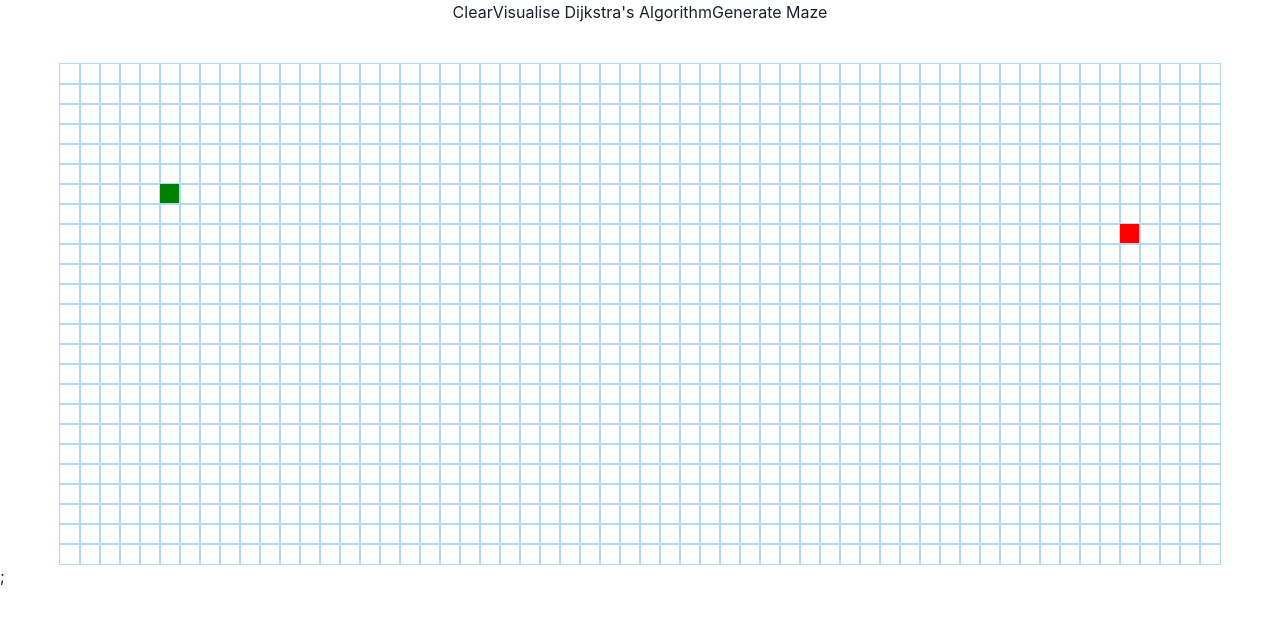
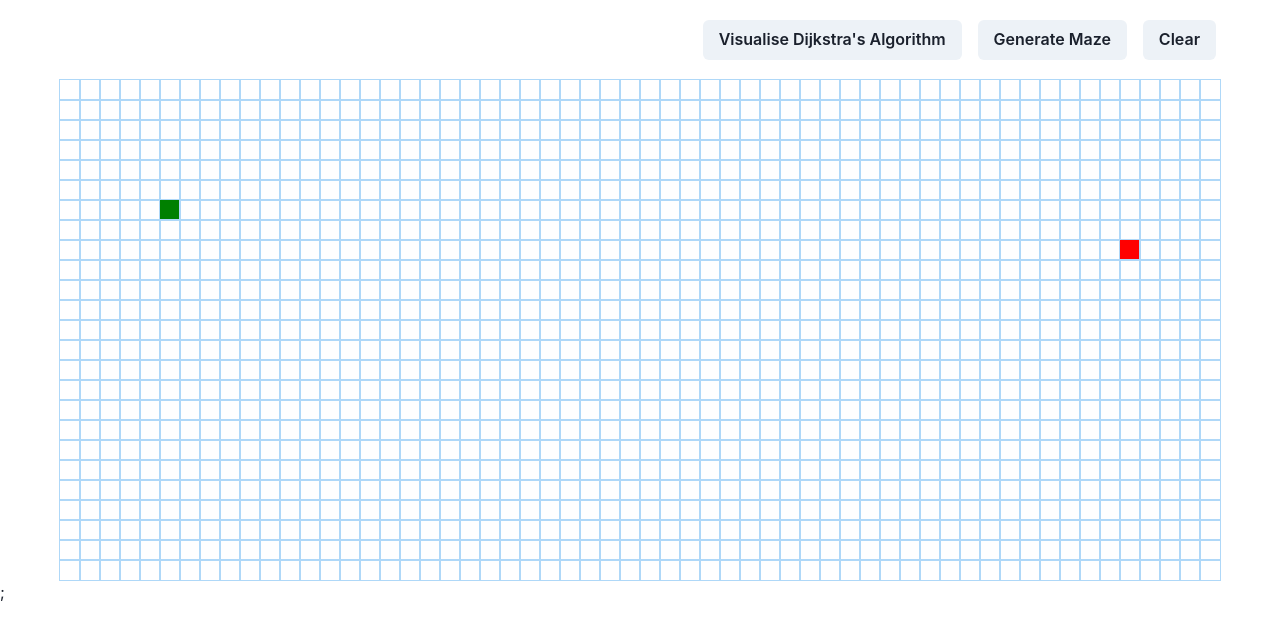
Before and after one commit to tomdaniels/pathfinder, a Next.js app: page / in a window 1280 px wide. Shown: the top 636 px of the page. Built offline with nearby package versions, Linux system fonts and the light colour scheme.

Commit message:
visualiser button styles

```diff
--- a/src/components/visualiser.js
+++ b/src/components/visualiser.js
@@ -1,4 +1,5 @@
 import React, { useState, useEffect } from "react";
+import { Button } from "@chakra-ui/react";
 import { toggleWalls, generateGrid } from "../utils";
 import { dijkstra, getNodesInShortestPathOrder } from "../algo/dijkstra";
 import recursiveDivisionMaze from "../algo/maze/recursive-divison";
@@ -137,13 +138,17 @@ export default function Visualiser({ gridCnfg }) {
 
   return (
     <div className={styles.container}>
-      <button onClick={() => clear()}>Clear</button>
-      <button onClick={() => visualiseDijkstra()}>
-        {"Visualise Dijkstra's Algorithm"}
-      </button>
-      <button disabled={activeMaze} onClick={() => generateMaze()}>
-        Generate Maze
-      </button>
+      <div className={styles.buttons}>
+        <Button onClick={() => visualiseDijkstra()}>
+          {"Visualise Dijkstra's Algorithm"}
+        </Button>
+        <Button ml={4} disabled={activeMaze} onClick={() => generateMaze()}>
+          Generate Maze
+        </Button>
+        <Button ml={4} onClick={() => clear()}>
+          Clear
+        </Button>
+      </div>
       <div className={styles.grid}>
         {grid.map((row, rowIdx) => (
           <div key={rowIdx} className={styles.row}>
--- a/src/styles/Grid.module.css
+++ b/src/styles/Grid.module.css
@@ -1,10 +1,5 @@
-.container {
-  text-align: center;
-}
-
 .grid {
-  margin: 40px 0 0;
-  text-align: center;
+  margin: 0 auto;
 }
 
 .row {
@@ -13,3 +8,32 @@
   flex-wrap: nowrap;
   flex-shrink: 1;
 }
+
+.buttons {
+  width: 95%;
+  display: flex;
+  justify-content: flex-end;
+  margin: 20px 0;
+}
+
+.buttons > button {
+  opacity: 1;
+  animation-name: fadeIn;
+  animation-duration: 1.5s;
+  animation-timing-function: ease-in;
+  animation-delay: 1;
+}
+
+@keyframes fadeIn {
+  0% {
+    opacity: 0;
+  }
+
+  50% {
+    opacity: 0.5;
+  }
+
+  100% {
+    opacity: 1;
+  }
+}
```
